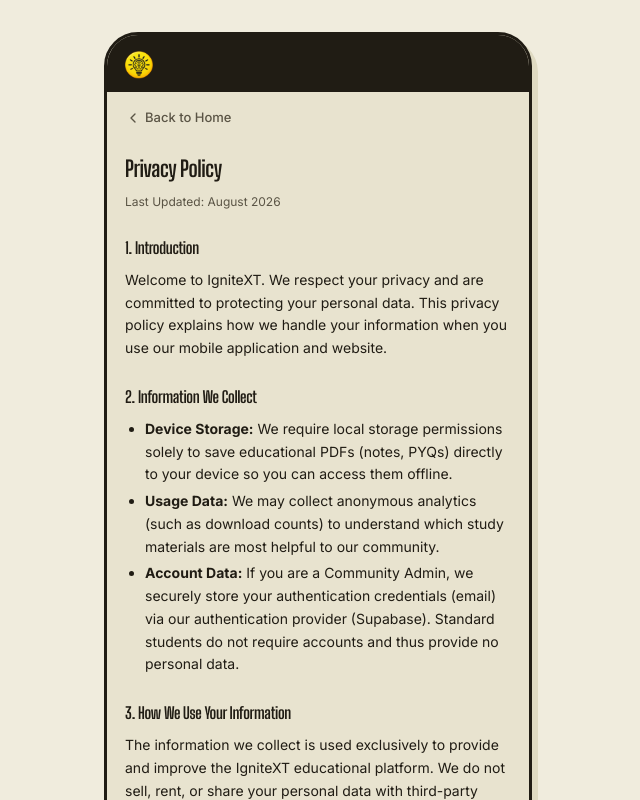
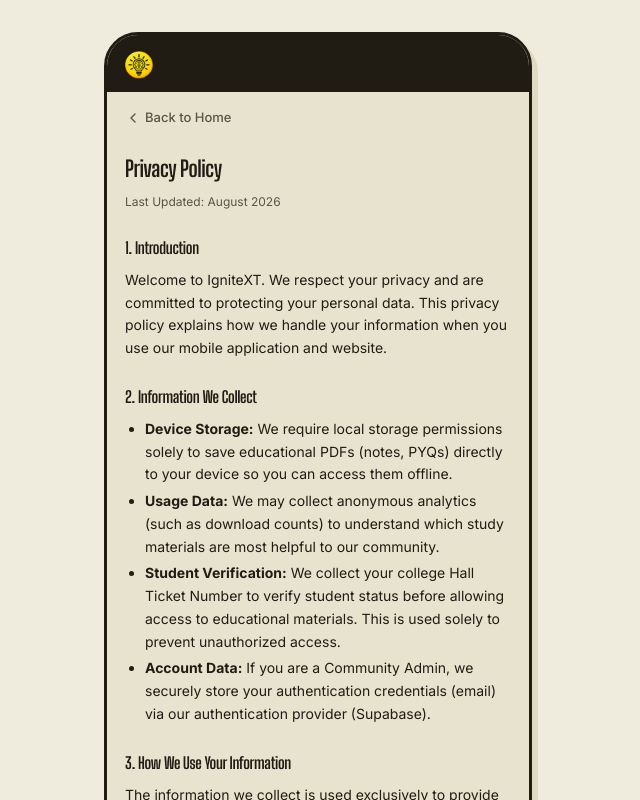
Before and after one commit to nagaraju-42/IgniteXT, a Next.js app: page /privacy in a window 1280 px wide. Shown: the top 800 px of the page, without its empty margins (322-962 px from the left). Built offline with nearby package versions, Linux system fonts and the light colour scheme; no server answers.

Commit message:
docs: update privacy policy for Google Play compliance

```diff
--- a/src/app/privacy/page.tsx
+++ b/src/app/privacy/page.tsx
@@ -24,7 +24,8 @@
           <ul className="list-disc pl-5 space-y-1">
             <li><strong>Device Storage:</strong> We require local storage permissions solely to save educational PDFs (notes, PYQs) directly to your device so you can access them offline.</li>
             <li><strong>Usage Data:</strong> We may collect anonymous analytics (such as download counts) to understand which study materials are most helpful to our community.</li>
-            <li><strong>Account Data:</strong> If you are a Community Admin, we securely store your authentication credentials (email) via our authentication provider (Supabase). Standard students do not require accounts and thus provide no personal data.</li>
+            <li><strong>Student Verification:</strong> We collect your college Hall Ticket Number to verify student status before allowing access to educational materials. This is used solely to prevent unauthorized access.</li>
+            <li><strong>Account Data:</strong> If you are a Community Admin, we securely store your authentication credentials (email) via our authentication provider (Supabase).</li>
           </ul>
         </section>
 
```
